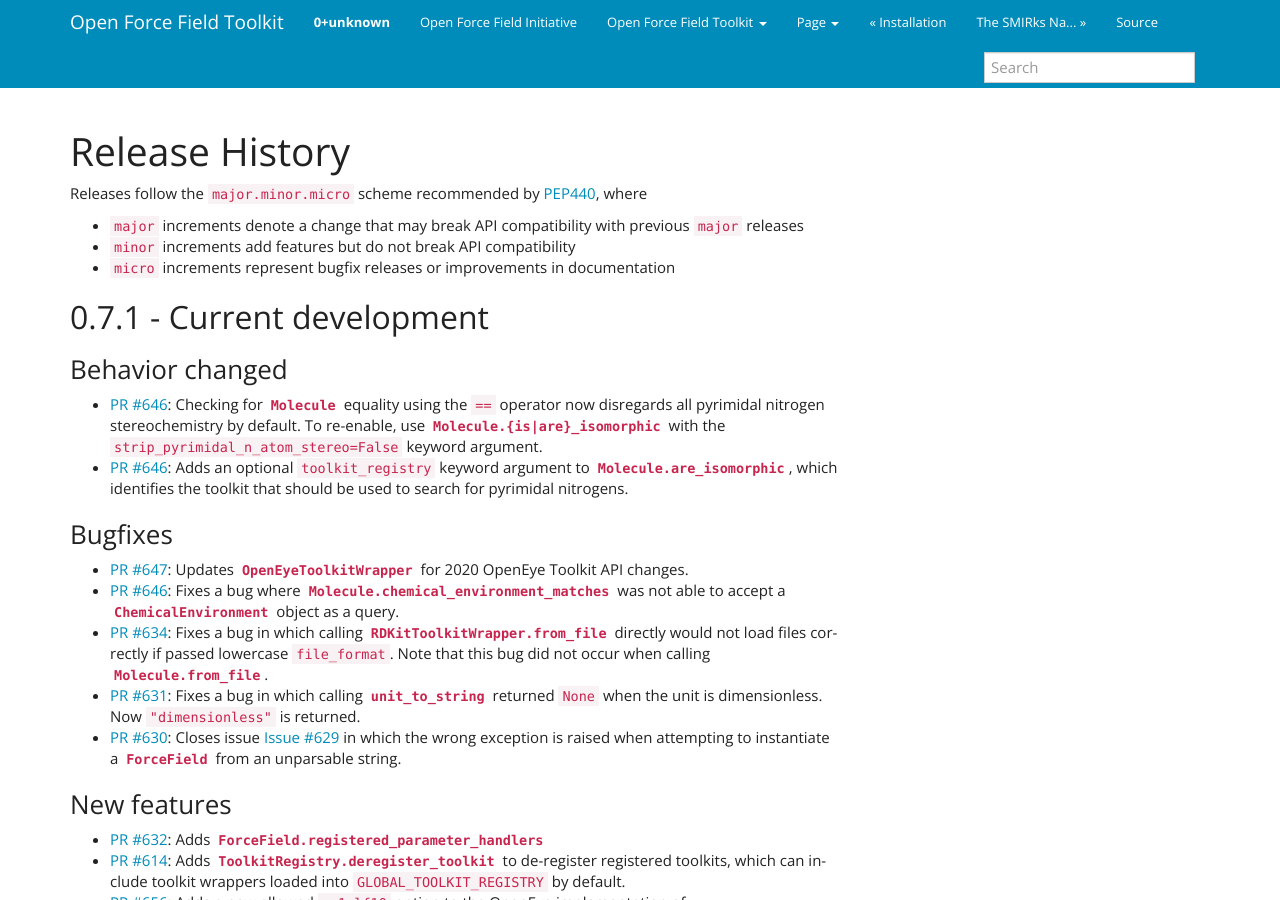
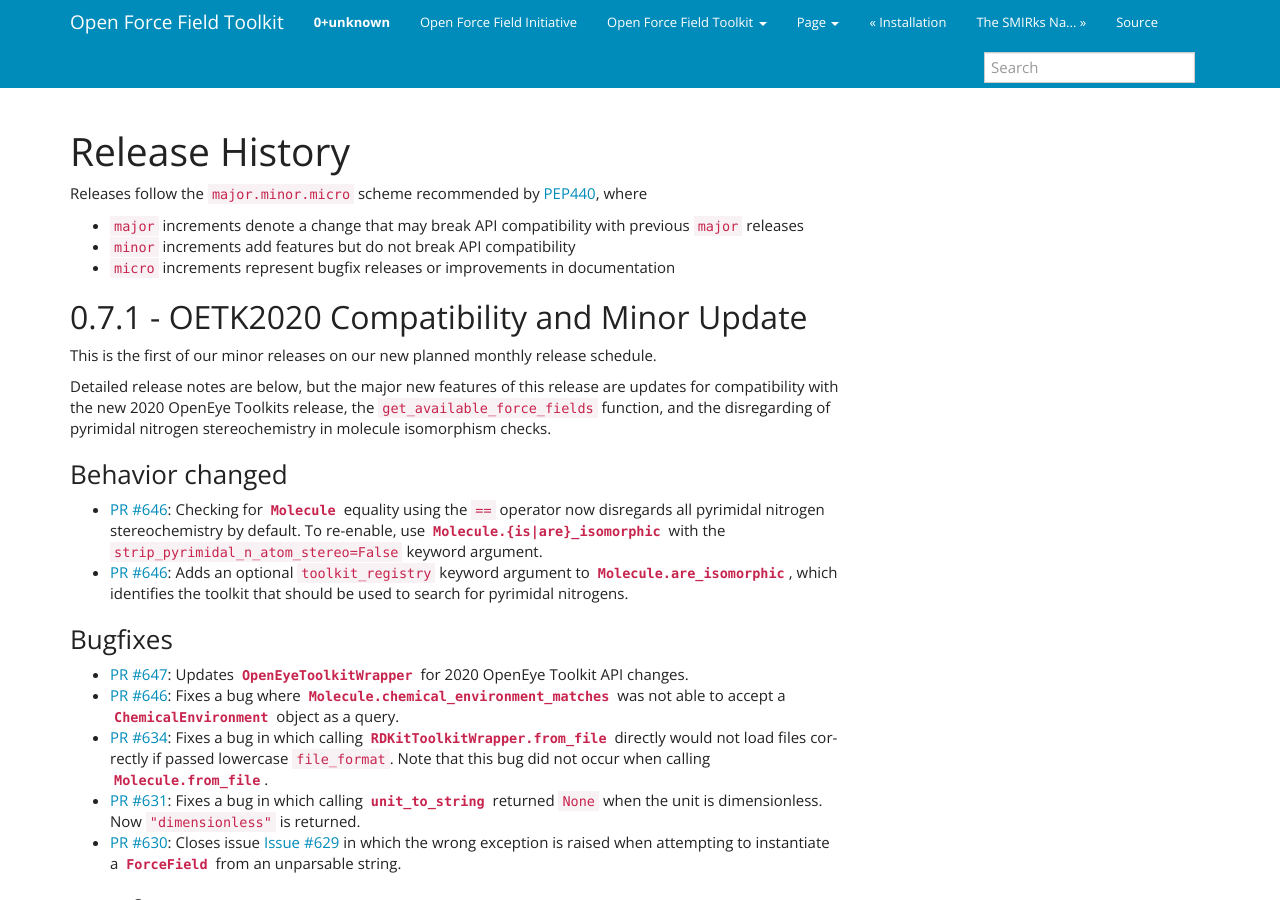
Before and after one commit to openforcefield/openff-toolkit, a Sphinx documentation site: the page built from docs/releasehistory.rst, in a window 1280 px wide and 900 px high. Built offline with Sphinx 7.4.7, drawn with Linux system fonts in a browser that asks for light colours.

Commit message:
Draft release summary

```diff
--- a/docs/releasehistory.rst
+++ b/docs/releasehistory.rst
@@ -7,9 +7,15 @@
 * ``minor`` increments add features but do not break API compatibility
 * ``micro`` increments represent bugfix releases or improvements in documentation
 
-0.7.1 - Current development
----------------------------
+0.7.1 - OETK2020 Compatibility and Minor Update
+-----------------------------------------------
 
+This is the first of our minor releases on our new planned monthly release schedule.
+
+Detailed release notes are below, but the major new features of this release are updates for
+compatibility with the new 2020 OpenEye Toolkits release, the
+``get_available_force_fields`` function, and the disregarding of pyrimidal nitrogen stereochemistry
+in molecule isomorphism checks.
 
 Behavior changed
 """"""""""""""""
```
